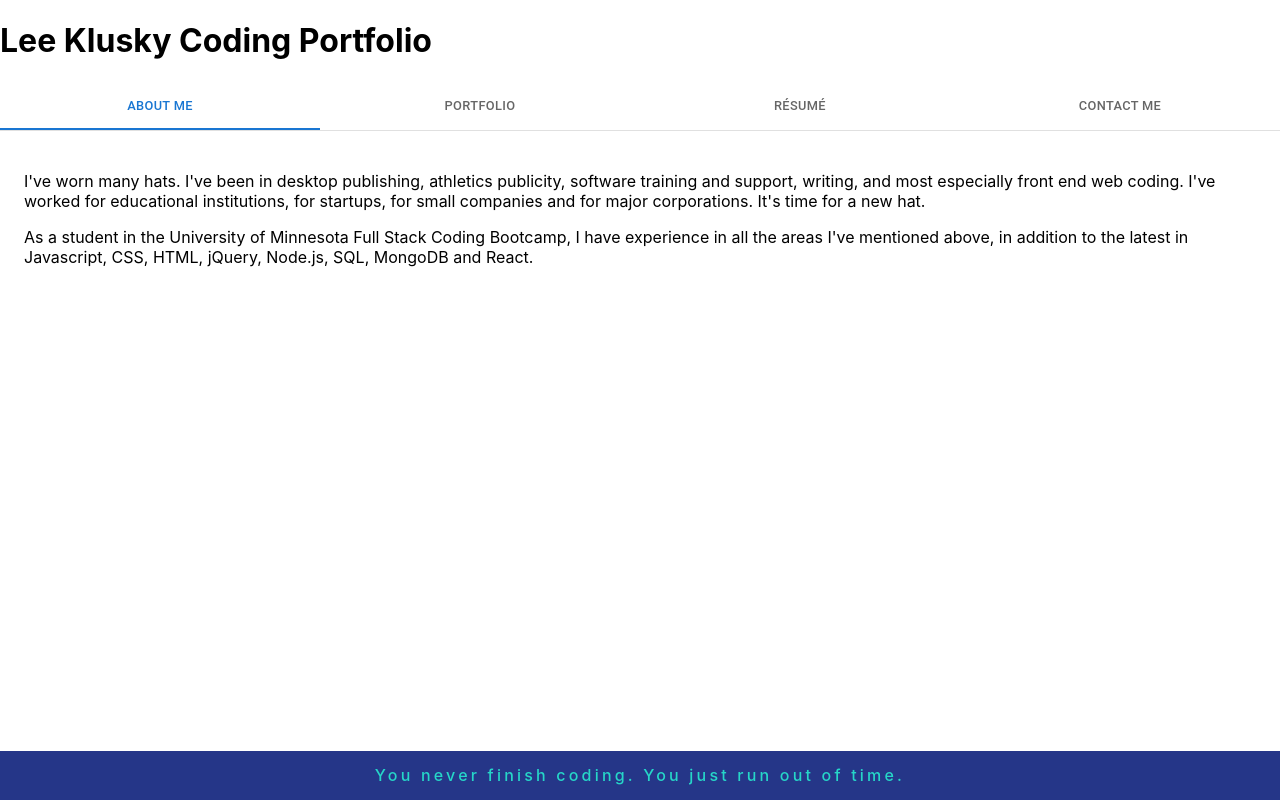
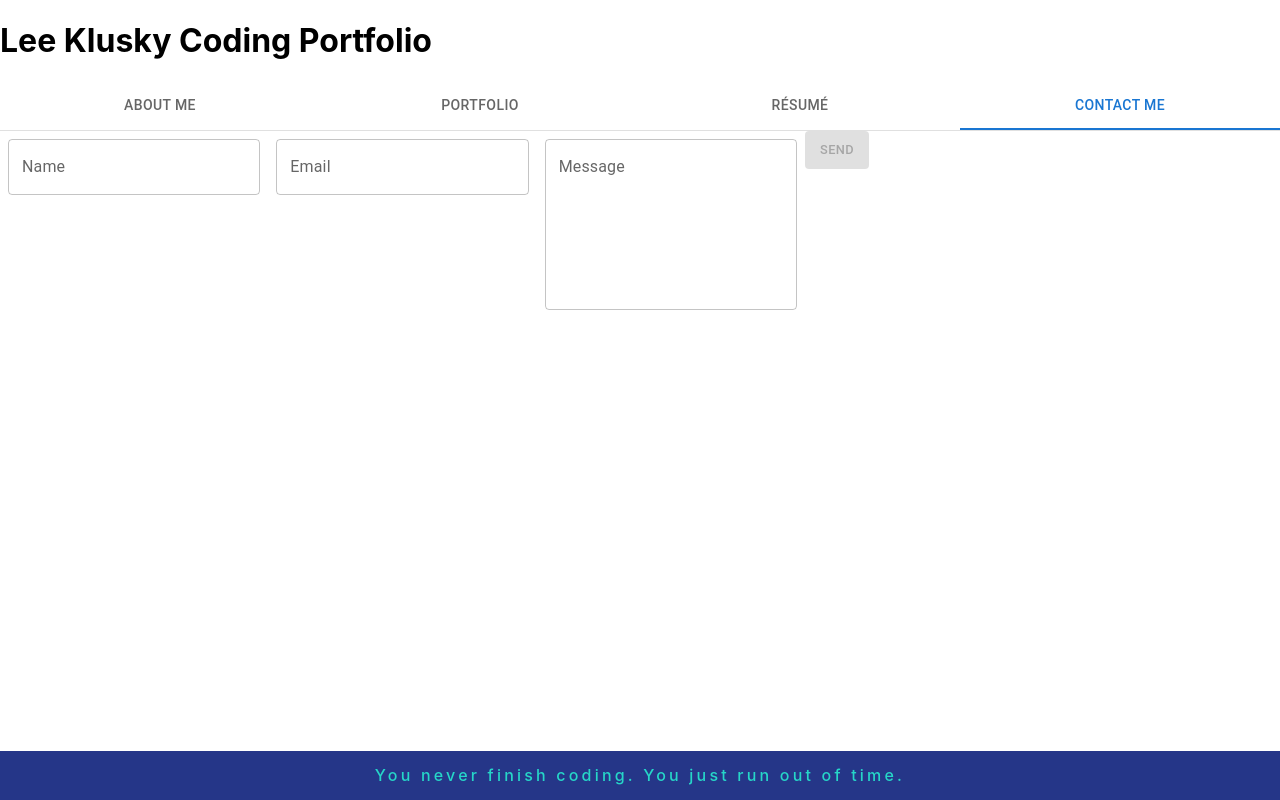
Before and after one commit to lkalliance/code-portfolio, a React (Create React App) app: page /contact in a window 1280 px wide. Built offline with nearby package versions, Linux system fonts and the light colour scheme; the HTML template or start-up script is replaced by a standard one.

Commit message:
Added React Router and tied them to main page tabs

```diff
--- a/package.json
+++ b/package.json
@@ -17,6 +17,7 @@
     "@types/react-dom": "^18.2.1",
     "react": "^18.2.0",
     "react-dom": "^18.2.0",
+    "react-router-dom": "^6.11.0",
     "react-scripts": "5.0.1",
     "typescript": "^4.9.5",
     "web-vitals": "^2.1.4"
--- a/src/App.tsx
+++ b/src/App.tsx
@@ -1,13 +1,83 @@
 import "./App.css";
-import { Header, Pages, Footer } from "./components";
+import { useState } from "react";
+import { Box, Tabs, Tab } from "@mui/material";
+import { TabContext } from "@mui/lab";
+import {
+  Header,
+  Footer,
+  About,
+  Contact,
+  Portfolio,
+  Resume,
+} from "./components";
+import { getPage } from "./utils";
+import { BrowserRouter as Router, Routes, Route, Link } from "react-router-dom";
+import aboutMe from "./data/about.json";
 
 function App() {
+  const pageNum = getPage(window.location.href);
+  const [page, setPage] = useState(pageNum);
+  const { paragraphs } = aboutMe;
+
+  const handleChange = (e: React.SyntheticEvent, newPage: string) => {
+    setPage(newPage);
+  };
+
   return (
-    <div className="App">
-      <Header title="Lee Klusky Coding Portfolio" />
-      <Pages />
-      <Footer />
-    </div>
+    <Router>
+      <div className="App">
+        <Header title="Lee Klusky Coding Portfolio" />
+        <TabContext value={page}>
+          <Box sx={{ borderBottom: 1, borderColor: "divider" }}>
+            <Tabs
+              aria-label="Portfolio navigation"
+              onChange={handleChange}
+              value={page}
+              variant="fullWidth"
+            >
+              <Tab
+                label="About Me"
+                component={Link}
+                to="/about"
+                value="about"
+              />
+              <Tab
+                label="Portfolio"
+                component={Link}
+                to="/portfolio"
+                value="portfolio"
+              />
+              <Tab
+                label="Résumé"
+                component={Link}
+                to="/resume"
+                value="resume"
+              />
+              <Tab
+                label="Contact Me"
+                component={Link}
+                to="/contact"
+                value="contact"
+              />
+            </Tabs>
+          </Box>
+        </TabContext>
+        <Footer />
+        <Routes>
+          <Route
+            path="/"
+            element={<About paragraphs={paragraphs} title="About Me" />}
+          />
+          <Route
+            path="/about"
+            element={<About paragraphs={paragraphs} title="About Me" />}
+          />
+          <Route path="/portfolio" element={<Portfolio />} />
+          <Route path="/resume" element={<Resume />} />
+          <Route path="/contact" element={<Contact />} />
+        </Routes>
+      </div>
+    </Router>
   );
 }
 
--- a/src/utils/index.tsx
+++ b/src/utils/index.tsx
@@ -1,5 +1,13 @@
-export function validateEmail(email: string) {
+function validateEmail(email: string) {
   const check =
     /^(([^<>()[\]\\.,;:\s@"]+(\.[^<>()[\]\\.,;:\s@"]+)*)|(".+"))@((\[[0-9]{1,3}\.[0-9]{1,3}\.[0-9]{1,3}\.[0-9]{1,3}\])|(([a-zA-Z\-0-9]+\.)+[a-zA-Z]{2,}))$/;
   return check.test(String(email).toLowerCase());
 }
+
+function getPage(loc: string) {
+  const location = loc.split("/");
+  const page = location[location.length - 1];
+  return page === "" ? "about" : page;
+}
+
+export { validateEmail, getPage };
```
Also changed, not shown: 1 other file (tests, documents, lock files or other folders).
